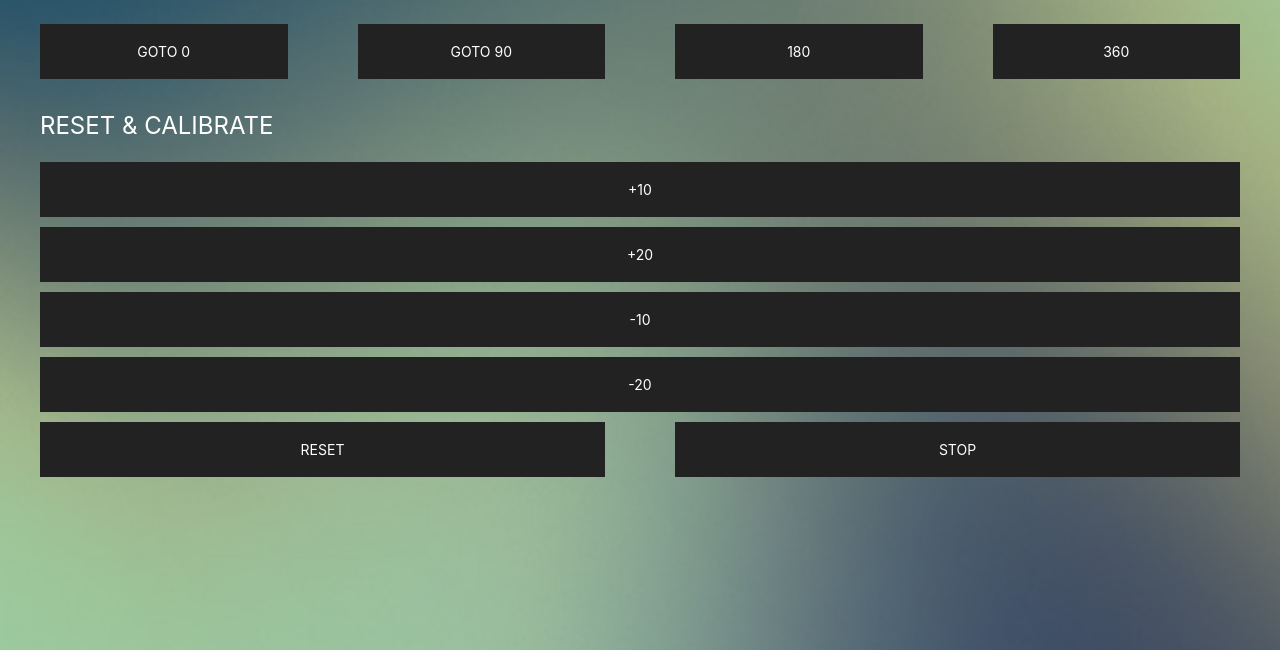
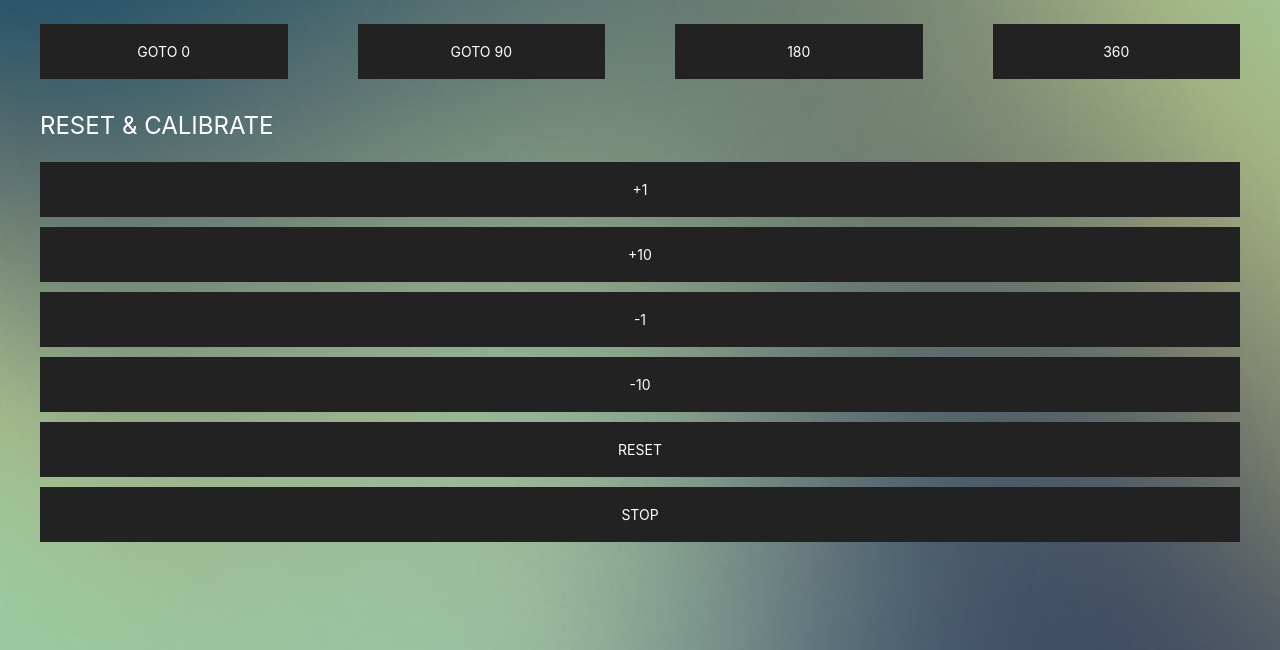
Before and after one commit to kernmartin/vpi, a Flask app: page / in a window 1280 px wide. Shown: the part 150-800 px from the top of the page. Run offline with Flask 2, Linux system fonts and the light colour scheme.

Commit message:
Update index.html

```diff
--- a/templates/index.html
+++ b/templates/index.html
@@ -47,15 +47,16 @@
 
       <div class="uk-container uk-margin-bottom">
         <div class="uk-width-1-1"><h3 style="color: white;">RESET & CALIBRATE</h3></div>
+
         <div lass="uk-grid uk-child-width-1-3@s uk-child-width-1-2 uk-child-width-1-4@m uk-grid-large uk-grid-row-small">
-            <div><a href="0101001" class="gB uk-button uk-button-secondary uk-button-large uk-width-1-1">+10</a></div>
-            <div><a href="0101010" class="gB uk-button uk-button-secondary uk-button-large uk-width-1-1">+20</a></div>
-            <div><a href="0100001" class="gB uk-button uk-button-secondary uk-button-large uk-width-1-1">-10</a></div>
-            <div><a href="0100010" class="gB uk-button uk-button-secondary uk-button-large uk-width-1-1">-20</a></div>
+            <div><a href="0101001" class="gB uk-button uk-button-secondary uk-button-large uk-width-1-1">+1</a></div>
+            <div><a href="0101010" class="gB uk-button uk-button-secondary uk-button-large uk-width-1-1">+10</a></div>
+            <div><a href="0100001" class="gB uk-button uk-button-secondary uk-button-large uk-width-1-1">-1</a></div>
+            <div><a href="0100010" class="gB uk-button uk-button-secondary uk-button-large uk-width-1-1">-10</a></div>
         </div>
-        <div class="uk-grid uk-child-width-1-2@m uk-grid-large uk-grid-row-small">
-            <div><a href="999" class="gB btn uk-button uk-button-secondary uk-button-large uk-width-1-1">RESET</a></div>
-            <div><a href="0" class="gB btn uk-button uk-button-secondary uk-button-large uk-width-1-1">STOP</a></div>
+        <div lass="uk-grid uk-child-width-1-3@s uk-child-width-1-2 uk-child-width-1-4@m uk-grid-large uk-grid-row-small">
+            <div><a href="999" class="gB uk-button uk-button-secondary uk-button-large uk-width-1-1">RESET</a></div>
+            <div><a href="0" class="gB uk-button uk-button-secondary uk-button-large uk-width-1-1">STOP</a></div>
         </div>
 
       </div>
```
